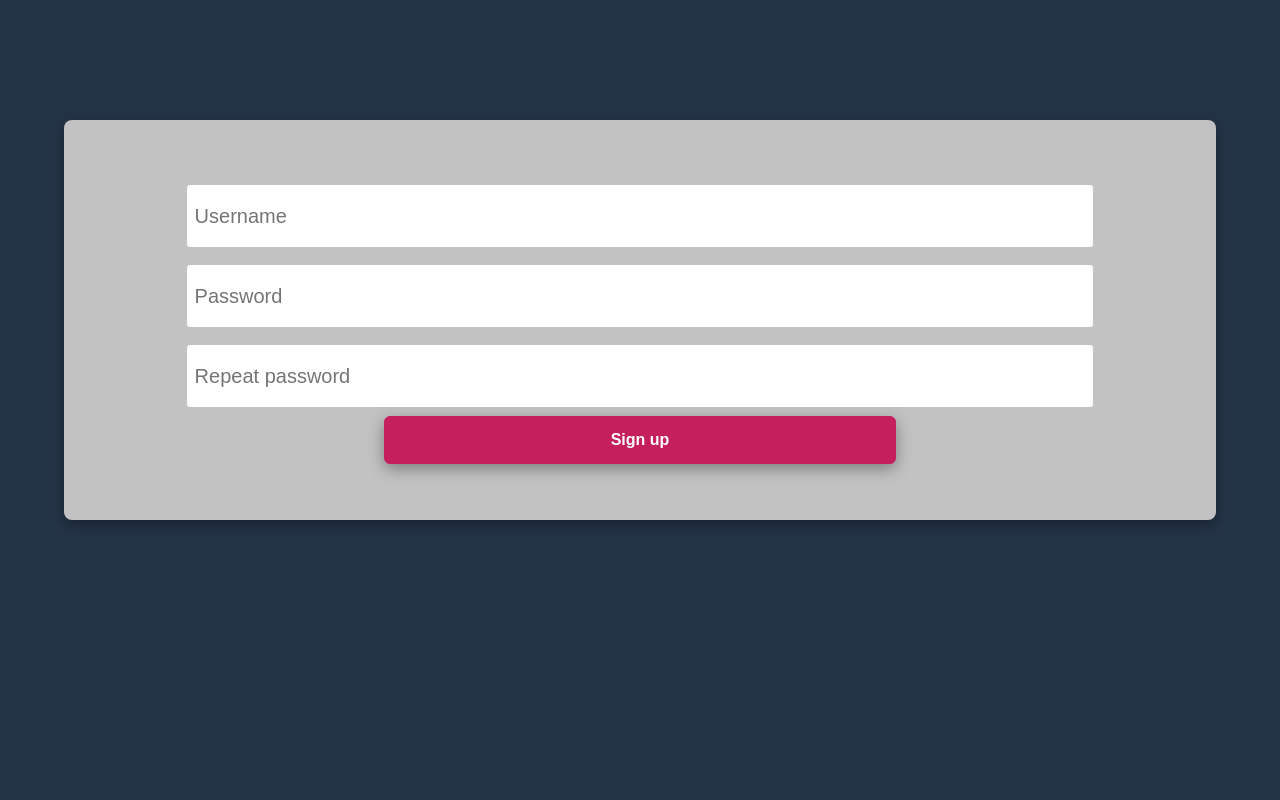
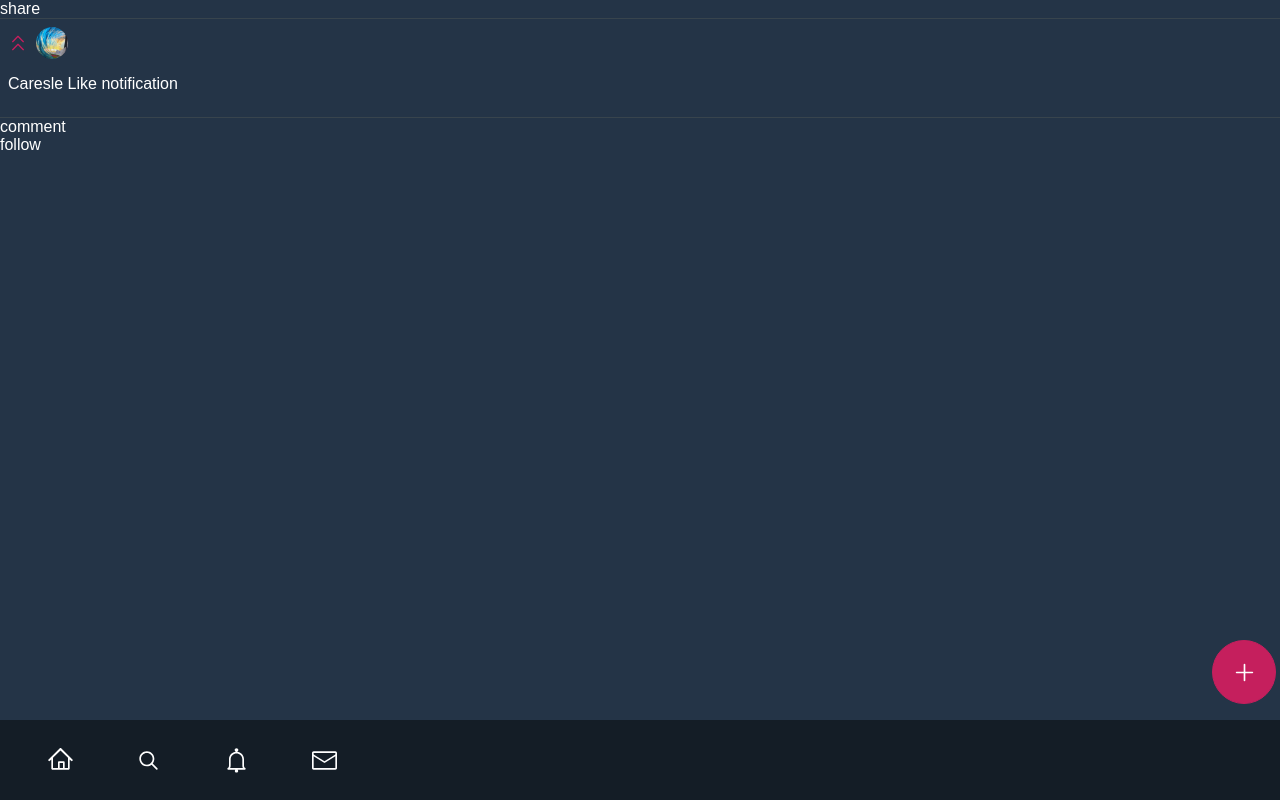
Before and after one commit to Caresle-Archive/citter, a React (Create React App) app in the folder client/: page / in a window 1280 px wide. Built offline with nearby package versions, Linux system fonts and the light colour scheme.

Commit message:
Add like notification

```diff
--- a/client/src/App.css
+++ b/client/src/App.css
@@ -5,7 +5,9 @@
 	--white: #fff;
 	--gray: #c2c2c2;
 	--gray-dark: #38444d;
+
 	--text-color: var(--white);
+	--like-color: var(--red);
 	--text-gray: #c2c2c2;
 	--hover: #2d3741;
 	--background-color: #243447;
--- a/client/src/App.jsx
+++ b/client/src/App.jsx
@@ -10,8 +10,7 @@ import BottomBar from "./components/NavBar/BottomBar/BottomBar.jsx"
 import ProfilePage from "./components/ProfilePage/ProfilePage.jsx"
 import SideBar from './components/NavBar/SideBar/SideBar.jsx'
 import NewCitter from "./components/Content/NewCitter/NewCitter.jsx"
-import SignUp from "./components/Forms/SignUp.jsx"
-
+import Notifications from "./components/Notifications/Notifications.jsx"
 // import methods
 import { getFeed, addCitter } from './helpers'
 
@@ -93,8 +92,17 @@ const App = () => {
       setProfilePage(false)
     }
   })
-  const login = true
-  if (login) return <SignUp />
+
+  const notifications = true
+  if (notifications) {
+    return (
+      <div>
+        <Notifications />
+        <BtnCittear cittear={newCitterMessage}/>
+        <BottomBar showFeed={showFeed}/>
+      </div>
+    )
+  }
   if (!sideBar && !profilePage && feed && !citterMessage) {
     return (
       <main>
--- /dev/null
+++ b/client/src/components/Notifications/LikeNotification.jsx
@@ -0,0 +1,20 @@
+import { DoubleArrowUpIcon } from '@radix-ui/react-icons'
+
+const LikeNotification = ({ noti }) => {
+	const { user } = noti
+	return (
+		<div className="card-notification">
+			<div className="card-icons icons-like">
+				<DoubleArrowUpIcon className="icon-small"/>
+				<img
+					className="img-notification"
+					src="./profile.jpg"
+					alt="profile"
+				/>
+			</div>
+			<p>{user} Like notification</p>
+		</div>
+	)
+}
+
+export default LikeNotification
--- /dev/null
+++ b/client/src/components/Notifications/Notification.css
@@ -0,0 +1,23 @@
+.card-notification {
+	display: flex;
+	flex-direction: column;
+	border-top: 1px solid var(--gray-dark);
+	border-bottom: 1px solid var(--gray-dark);
+	padding: 8px;
+}
+
+.card-icons {
+	display: flex;
+	align-items: center;
+}
+
+.img-notification {
+	width: 32px;
+	height: 32px;
+	border-radius: 50%;
+	margin-left: 8px;
+}
+
+.icons-like {
+	color: var(--like-color);
+}
--- /dev/null
+++ b/client/src/components/Notifications/Notifications.jsx
@@ -0,0 +1,33 @@
+import LikeNotification from "./LikeNotification.jsx"
+import './Notification.css'
+
+const not = [
+	{
+		type: 'share',
+		user: 'Username'
+	},
+	{
+		type: 'like',
+		user: 'Caresle'
+	},
+	{
+		type: 'comment'
+	},
+	{
+		type: 'follow',
+		user: 'Username'
+	}
+]
+
+const Notifications = () => {
+	return (
+		<div>
+			{not.map((e, i) => {
+				if (e.type === 'like') return <LikeNotification noti={e} />
+				return <div>{e.type}</div>
+			})}
+		</div>
+	)
+}
+
+export default Notifications
```
Also changed, not shown: client/src/components/Notifications/ShareNotification.jsx (added).
